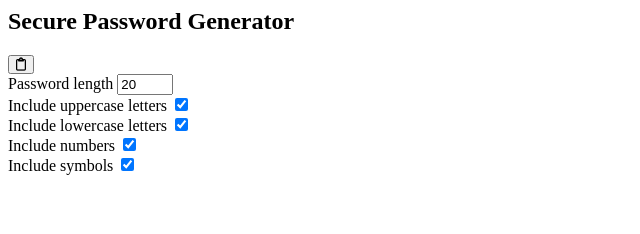
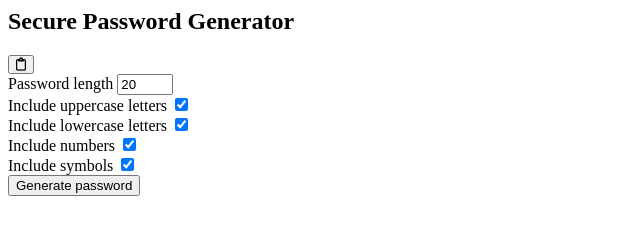
Before and after one commit to victor5055/Secure-Password-Generator, a plain HTML site: page index.html in a window 1280 px wide. Shown: the whole page, without its empty margins (0-640 px from the left). Drawn offline with Linux system fonts and the light colour scheme.

Commit message:
Button id genrator and linking java.

```diff
--- a/index.html
+++ b/index.html
@@ -46,6 +46,14 @@
 			<input type="checkbox" id="symbols" checked />
 		</div>
 	</div>
-
+        <!--Button with Id of generate-->
+	<button class="btn btn-large" id="generate">
+		Generate password
+	</button>
+</div>
+    <body>
+        <!--Linking Js-->
+    <script src= "script.js"></script>
 </body>
+  <!--Body End-->
 </html>
```
